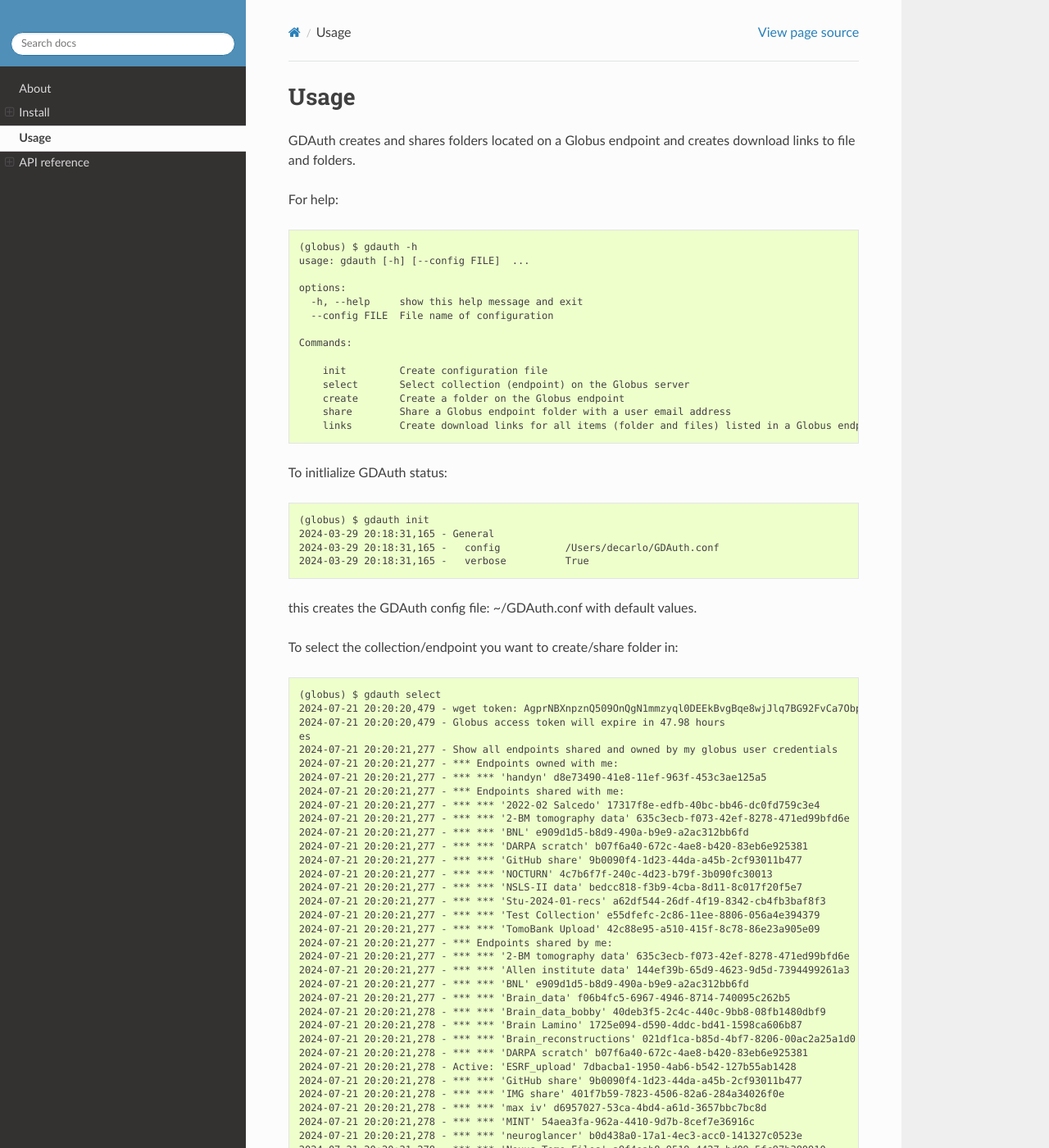
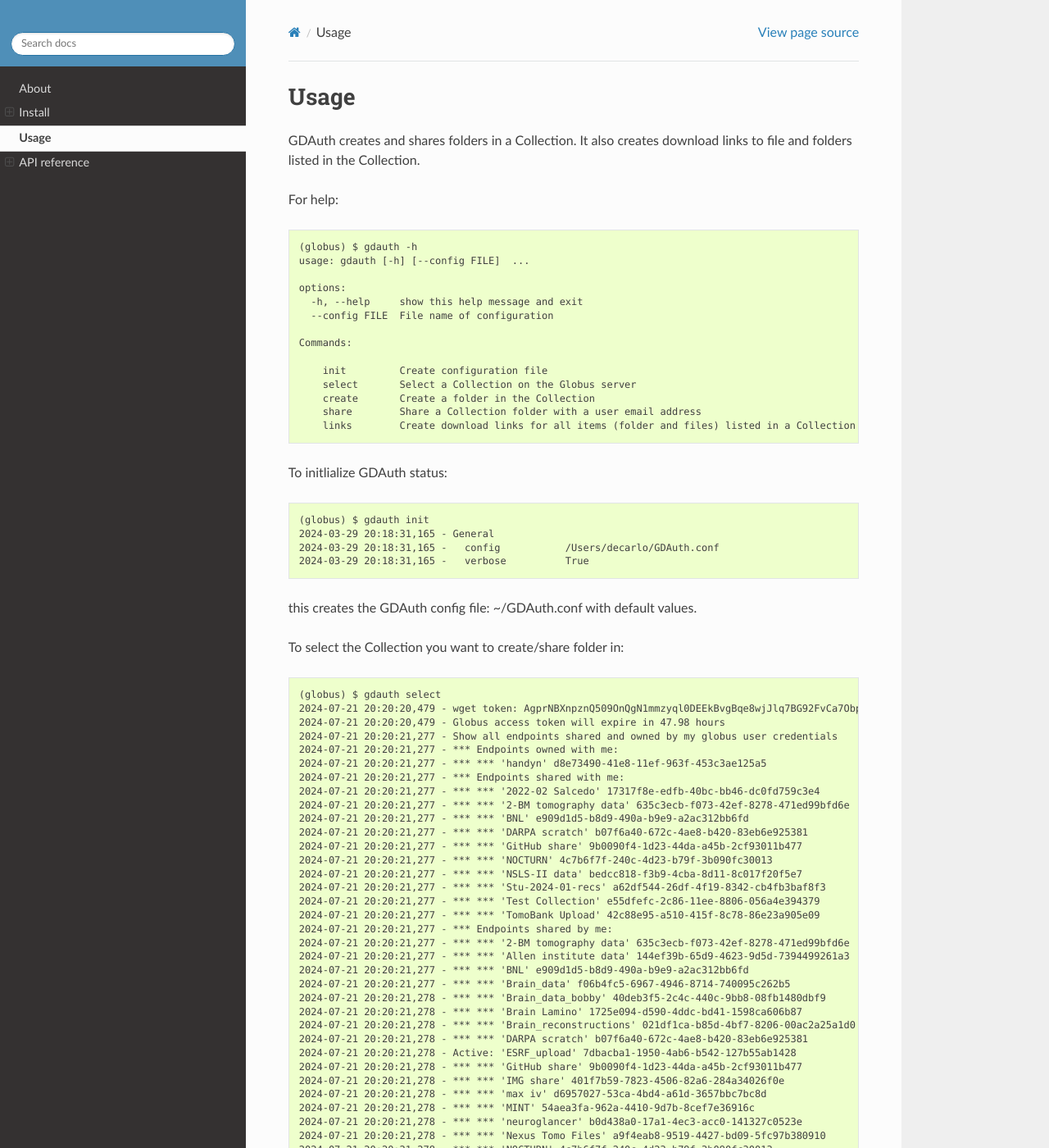
Before and after one commit to decarlof/GDAuth, a Sphinx documentation site: the page built from docs/source/usage.rst, in a window 1280 px wide and 1400 px high. Shown: the whole window at 82% size. Built offline with Sphinx 7.4.7 and the Read the Docs theme 2.0.0, drawn with Linux system fonts in a browser that asks for light colours; some of the changed text lies outside the part shown.

Commit message:
docs cleanup

```diff
--- a/docs/source/about.rst
+++ b/docs/source/about.rst
@@ -2,4 +2,4 @@
 About
 =====
 
-`GDAuth <https://github.com/xray-imaging/GDAuth>`_ creates and shares folders located on a Globus endpoint and creates download links to file and folders.
+`GDAuth <https://github.com/xray-imaging/GDAuth>`_ creates and shares folders located on a Globus collection and creates download links to file and folders contained in it.
--- a/docs/source/usage.rst
+++ b/docs/source/usage.rst
@@ -2,7 +2,7 @@
 Usage
 =====
 
-GDAuth creates and shares folders located on a Globus endpoint and creates download links to file and folders.
+GDAuth creates and shares folders in a Collection. It also creates download links to file and folders listed in the Collection.
 
 For help::
 
@@ -16,10 +16,10 @@
     Commands:
 
         init         Create configuration file
-        select       Select collection (endpoint) on the Globus server
-        create       Create a folder on the Globus endpoint
-        share        Share a Globus endpoint folder with a user email address
-        links        Create download links for all items (folder and files) listed in a Globus endpoint folder.
+        select       Select a Collection on the Globus server
+        create       Create a folder in the Collection
+        share        Share a Collection folder with a user email address
+        links        Create download links for all items (folder and files) listed in a Collection folder
 
 
 To initlialize GDAuth status::
@@ -31,14 +31,13 @@
 
 this creates the GDAuth config file: ~/GDAuth.conf with default values.
 
-To select the collection/endpoint you want to create/share folder in:
+To select the Collection you want to create/share folder in:
 
 ::
 
     (globus) $ gdauth select
     2024-07-21 20:20:20,479 - wget token: AgprNBXnpznQ509OnQgN1mmzyql0DEEkBvgBqe8wjJlq7BG92FvCa7Obpw0owrWgB1d2qmJg9eDDvfymawXzTWwWva
     2024-07-21 20:20:20,479 - Globus access token will expire in 47.98 hours
-    es
     2024-07-21 20:20:21,277 - Show all endpoints shared and owned by my globus user credentials
     2024-07-21 20:20:21,277 - *** Endpoints owned with me:
     2024-07-21 20:20:21,277 - *** *** 'handyn' d8e73490-41e8-11ef-963f-453c3ae125a5
@@ -75,7 +74,7 @@
     2024-07-21 20:20:21,278 - *** *** 'Stu-2024-01-recs' a62df544-26df-4f19-8342-cb4fb3baf8f3
     2024-07-21 20:20:21,278 - *** *** 'TomoBank' 9f00a780-4aee-42a7-b7f4-6a2773c8da30
     2024-07-21 20:20:21,278 - *** *** 'TomoBank Upload' 42c88e95-a510-415f-8c78-86e23a905e09
-    Do you want to select a different collection (endpoint)? (Y/N):
+    Do you want to select a different collection ? (Y/N):
     2024-07-21 20:20:21,278 - 0: 2-BM tomography data: 635c3ecb-f073-42ef-8278-471ed99bfd6e
     2024-07-21 20:20:21,278 - 1: Allen institute data: 144ef39b-65d9-4623-9d5d-7394499261a3
     2024-07-21 20:20:21,278 - 2: BNL: e909d1d5-b8d9-490a-b9e9-a2ac312bb6fd
```
Also changed, not shown: 2 other files.
